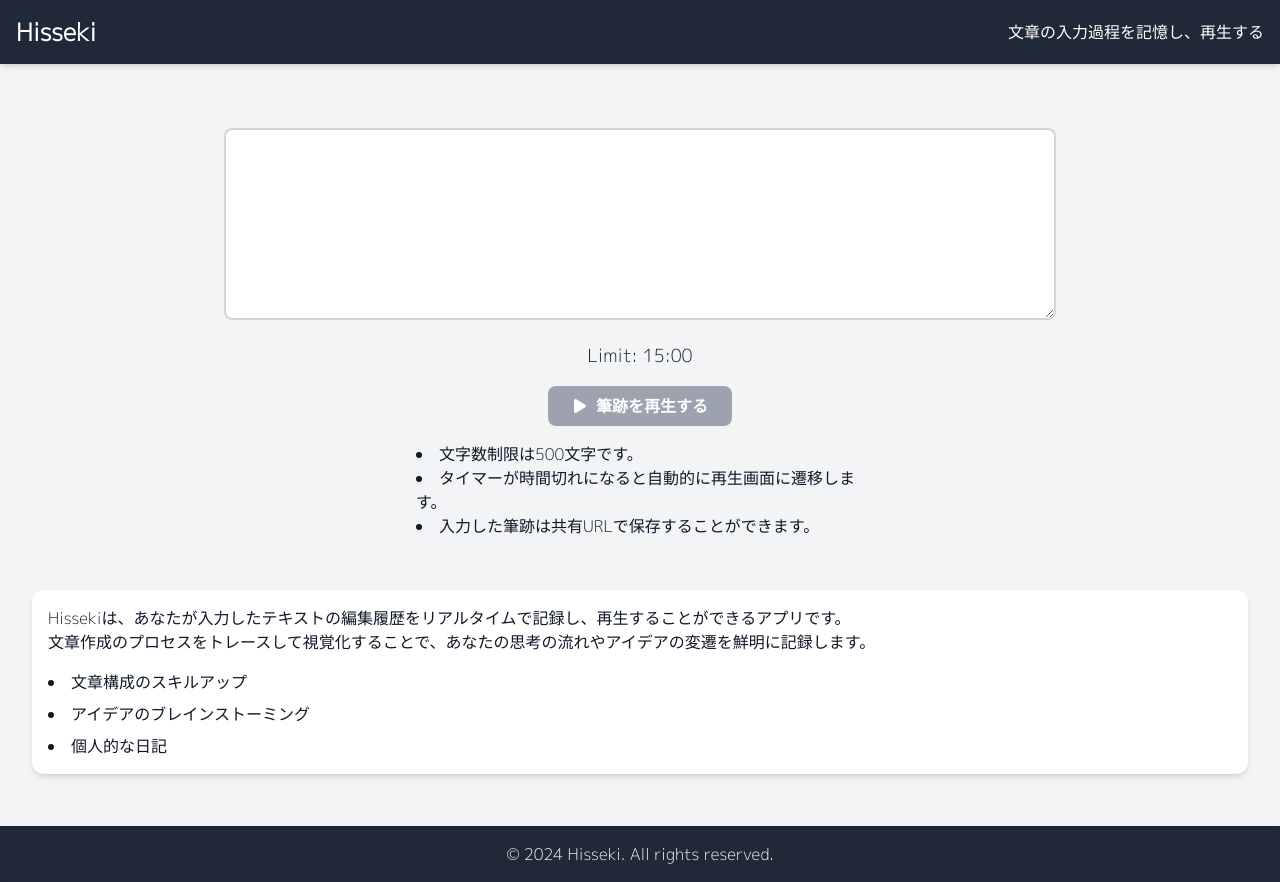
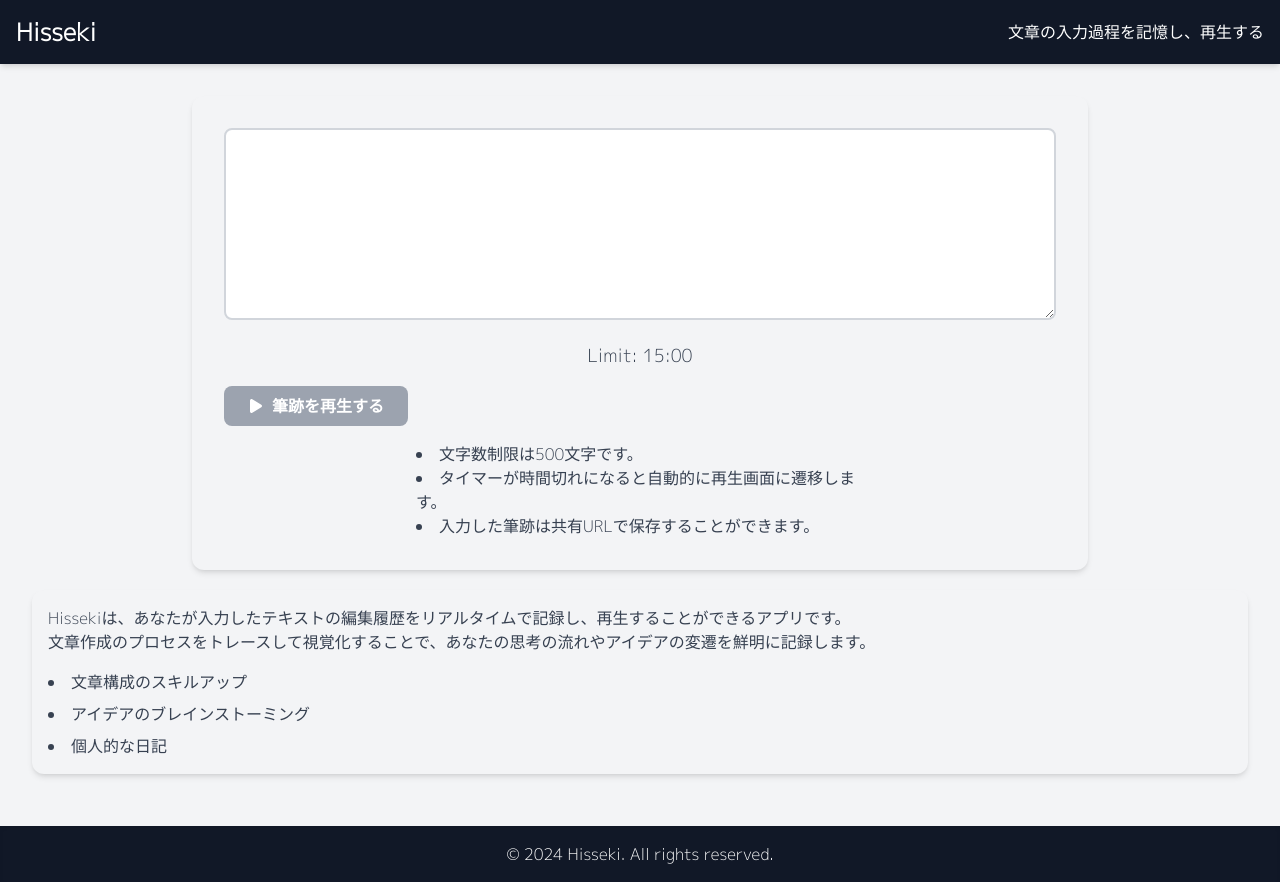
Before and after one commit to 0ldx7/Hisseki, a Next.js app: page / in a window 1280 px wide. Built offline with nearby package versions, Linux system fonts and the light colour scheme.

Commit message:
コンポーネントの配色を改めて調整

```diff
--- a/src/app/Concept/page.tsx
+++ b/src/app/Concept/page.tsx
@@ -2,12 +2,12 @@ import React from 'react';
 
 export const Concept: React.FC = () => {
     return (
-        <div className="my-5 p-4 bg-white rounded-xl shadow-md text-gray-900">
-            <p className="mb-4">
+        <div className="my-5 p-4 bg-gray-100 rounded-xl shadow-md text-gray-900">
+            <p className="mb-4 text-gray-700">
                 Hissekiは、あなたが入力したテキストの編集履歴をリアルタイムで記録し、再生することができるアプリです。<br />
                 文章作成のプロセスをトレースして視覚化することで、あなたの思考の流れやアイデアの変遷を鮮明に記録します。
             </p>
-            <ul className="list-disc list-inside space-y-2">
+            <ul className="list-disc list-inside space-y-2 text-gray-700">
                 <li>文章構成のスキルアップ</li>
                 <li>アイデアのブレインストーミング</li>
                 <li>個人的な日記</li>
--- a/src/app/TextRecorder/page.tsx
+++ b/src/app/TextRecorder/page.tsx
@@ -102,7 +102,7 @@ const TextRecorder: React.FC = () => {
     };
 
     return (
-        <div className="max-w-4xl mx-auto p-4 sm:p-6 lg:p-8">
+        <div className="max-w-4xl mx-auto p-4 sm:p-6 lg:p-8 bg-gray-100 rounded-xl shadow-md">
             <textarea
                 className="w-full h-48 p-4 mb-4 text-sm border-2 border-gray-300 focus:ring-2 focus:ring-gray-500 rounded-lg"
                 value={text}
@@ -111,14 +111,13 @@ const TextRecorder: React.FC = () => {
                 disabled={recordingStatus === 'stopped'}
             />
             <div className="text-center">
-                <h4 className="text-lg mb-4">Limit: {Math.floor(timeLeft / 60)}:{String(timeLeft % 60).padStart(2, '0')}</h4>
+                <h4 className="text-lg mb-4 text-gray-700">Limit: {Math.floor(timeLeft / 60)}:{String(timeLeft % 60).padStart(2, '0')}</h4>
                 <button
                     className="
                         py-2
                         px-6
                         mb-4
-                        m-auto
-                        bg-gray-800
+                        bg-gray-900
                         text-white
                         font-semibold
                         rounded-lg
@@ -131,14 +130,17 @@ const TextRecorder: React.FC = () => {
                         flex
                         items-center
                         justify-center
-                        "
+                        transition
+                        duration-300
+                        ease-in-out
+                    "
                     onClick={saveRecords}
                     disabled={recordingStatus !== 'recording'}
                 >
                     <FontAwesomeIcon icon={faPlay} className="mr-2" style={{ width: '1em', height: '1em' }} />
                     筆跡を再生する
                 </button>
-                <ul className="list-disc list-inside text-left mx-auto max-w-md">
+                <ul className="list-disc list-inside text-left mx-auto max-w-md text-gray-700">
                     <li>文字数制限は500文字です。</li>
                     <li>タイマーが時間切れになると自動的に再生画面に遷移します。</li>
                     <li>入力した筆跡は共有URLで保存することができます。</li>
--- a/src/app/layout.tsx
+++ b/src/app/layout.tsx
@@ -1,7 +1,6 @@
 import type { Metadata } from "next";
 import "./globals.css";
 import { M_PLUS_1p } from "next/font/google";
-import { Router } from "next/router";
 
 const MPlus1p = M_PLUS_1p({ subsets: ["latin"], weight: ["300"], display: "swap" });
 
@@ -18,7 +17,7 @@ export default function RootLayout({
   return (
     <html lang="ja">
       <body className={`${MPlus1p.className} flex flex-col min-h-screen bg-gray-100 text-gray-900`}>
-        <header className=" bg-gray-800 text-white p-4 shadow-md">
+        <header className="bg-gray-900 text-white p-4 shadow-md">
           <div className="container mx-auto flex flex-col items-center sm:flex-row justify-between">
             <h1 className="text-2xl font-bold">Hisseki</h1>
             <p className="mt-2 sm:mt-0">文章の入力過程を記憶し、再生する</p>
@@ -27,7 +26,7 @@ export default function RootLayout({
         <main className="grow container mx-auto p-4 sm:p-6 lg:p-8">
           {children}
         </main>
-        <footer className="bg-gray-800 text-white p-4 shadow-inner">
+        <footer className="bg-gray-900 text-white p-4 shadow-inner">
           <div className="container mx-auto text-center">
             <p>© 2024 Hisseki. All rights reserved.</p>
           </div>
--- a/src/app/playback/page.tsx
+++ b/src/app/playback/page.tsx
@@ -1,12 +1,11 @@
 "use client";
 import React, { useEffect, useState, useRef } from 'react';
 import { useSearchParams } from 'next/navigation';
-import { diff_match_patch, patch_obj } from 'diff-match-patch';
+import { diff_match_patch } from 'diff-match-patch';
 import { FontAwesomeIcon } from '@fortawesome/react-fontawesome';
 import { faPaste, faPenToSquare, faReply } from '@fortawesome/free-solid-svg-icons';
 import { logError } from '@/utils/errorHandler';
 
-// 入力レコードの型定義
 type InputRecord = {
     diffs: object[];
     timestamp: number;
@@ -125,8 +124,8 @@ const Playback: React.FC = () => {
     };
 
     return (
-        <div className="p-6 max-w-lg mx-auto bg-white text-gray-900 rounded-xl shadow-md space-y-4">
-            <div className="whitespace-pre-wrap p-4 rounded-lg">
+        <div className="p-6 max-w-lg mx-auto bg-gray-100 text-gray-900 rounded-xl shadow-md space-y-4">
+            <div className="whitespace-pre-wrap p-4 bg-gray-200 rounded-lg min-h-[200px] text-gray-700">
                 {isLoading || !initialPlaybackDone ? 'Loading...' : text}
             </div>
             <div className="mt-4 text-center">
@@ -137,11 +136,11 @@ const Playback: React.FC = () => {
                     className="
                         py-2
                         px-4
-                        bg-gray-800
+                        bg-gray-900
                         text-white
                         font-semibold
                         rounded-lg
-                        hover:bg-gray-600
+                        hover:bg-gray-700
                         focus:outline-none
                         focus:ring-2
                         focus:ring-blue-500
@@ -150,6 +149,9 @@ const Playback: React.FC = () => {
                         items-center
                         justify-center
                         disabled:bg-gray-400
+                        transition
+                        duration-300
+                        ease-in-out
                     "
                     onClick={() => playback(false)}
                     disabled={isReplayDisabled}
@@ -161,17 +163,21 @@ const Playback: React.FC = () => {
                     className="
                         py-2
                         px-4
-                        bg-gray-800
+                        bg-gray-900
                         text-white
                         font-semibold
                         rounded-lg
-                        hover:bg-gray-600
-                        focus:outline-none focus:ring-2
+                        hover:bg-gray-700
+                        focus:outline-none
+                        focus:ring-2
                         focus:ring-blue-500
                         focus:ring-opacity-50
                         flex
                         items-center
                         justify-center
+                        transition
+                        duration-300
+                        ease-in-out
                     "
                     onClick={() => window.history.back()}
                 >
@@ -182,11 +188,11 @@ const Playback: React.FC = () => {
                     className="
                         py-2
                         px-4
-                        bg-gray-800
+                        bg-gray-900
                         text-white
                         font-semibold
                         rounded-lg
-                        hover:bg-gray-600
+                        hover:bg-gray-700
                         focus:outline-none
                         focus:ring-2
                         focus:ring-blue-500
@@ -194,6 +200,9 @@ const Playback: React.FC = () => {
                         flex
                         items-center
                         justify-center
+                        transition
+                        duration-300
+                        ease-in-out
                     "
                     onClick={copyToClipboard}
                 >
```
